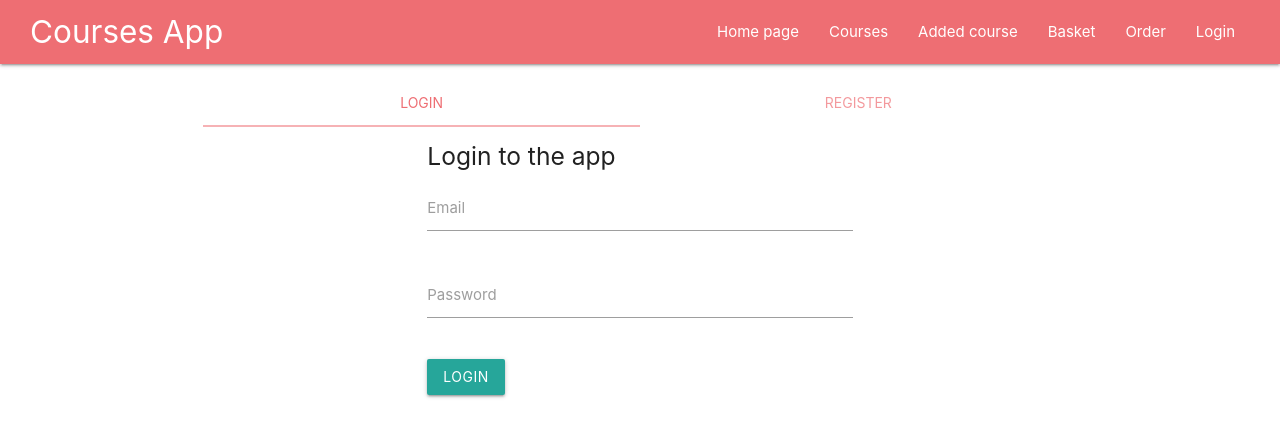
After one commit to Yurkmez/Node.js-express-MongoDB, a Node server app: page /auth/login in a window 1280 px wide. The commit adds this page. Shown: the top 437 px of the page. Run offline with Node 20, Linux system fonts and the light colour scheme; some libraries are stand-ins or nearby versions.

Commit message:
(20) commit - finished Order and done form for registration and login (login.hbs)

```diff
--- a/index.js
+++ b/index.js
@@ -10,11 +10,12 @@ const {
     allowInsecurePrototypeAccess,
 } = require('@handlebars/allow-prototype-access');
 // ____________________ Routers _____________________________________________________________
-const homeRouter = require('./routes/homeRoutes');
-const coursesRouter = require('./routes/coursesRoutes');
-const addCourseRouter = require('./routes/addCourseRoutes');
+const homeRoutes = require('./routes/homeRoutes');
+const coursesRoutes = require('./routes/coursesRoutes');
+const addCourseRoutes = require('./routes/addCourseRoutes');
 const cardRoutes = require('./routes/cardBuyRoutes');
-const orderRouters = require('./routes/orderRoutes');
+const orderRoutes = require('./routes/orderRoutes');
+const authRoutes = require('./routes/authRouters');
 // ___________________ models ______________________________
 const User = require('./models/user');
 // _________________________________________________________
@@ -63,11 +64,12 @@ app.use(async (req, res, next) => {
 // _________________ что реализуется в файле app.js (в папке public)
 // _________________ (в таком варианте мы прямо указываем метод запроса
 // _________________ fetch('/card/remove/' + id, {method: 'delete',})
-app.use('/', homeRouter);
-app.use('/courses', coursesRouter);
-app.use('/add', addCourseRouter);
+app.use('/', homeRoutes);
+app.use('/courses', coursesRoutes);
+app.use('/add', addCourseRoutes);
 app.use('/card', cardRoutes);
-app.use('/order', orderRouters);
+app.use('/order', orderRoutes);
+app.use('/auth', authRoutes);
 
 const url =
     'mongodb+srv://Yurkmez:kaplumbaga_7777@shaps.v2qkanr.mongodb.net/NewCourses';
--- a/models/order.js
+++ b/models/order.js
@@ -23,7 +23,7 @@ const orderSchema = new Schema({
     },
     date: {
         type: Date,
-        default: Date.new,
+        default: Date.now,
     },
 });
 
--- a/public/app.js
+++ b/public/app.js
@@ -11,7 +11,19 @@ const toCurrency = (price) => {
 document.querySelectorAll('.price').forEach((node) => {
     node.textContent = toCurrency(node.textContent);
 });
-// _________________________________
+// _____ Форматирование вывода даты ___________
+const toDate = (date) => {
+    return new Intl.DateTimeFormat('en-US', {
+        day: '2-digit',
+        month: 'long',
+        year: 'numeric',
+        hour: '2-digit',
+        minute: '2-digit',
+    }).format(new Date(date));
+};
+document.querySelectorAll('.date').forEach((node) => {
+    node.textContent = toDate(node.textContent);
+});
 
 // Здесь мы отправляем к-ду на удаление карточки из корзины
 // Находим, где есть селектор с id card
@@ -81,3 +93,8 @@ if ($card) {
         }
     });
 }
+
+// https://materializecss.com/tabs.html (Initialization tabs in
+// login.hbs)
+// var instance = M.Tabs.init(el, options);
+instance = M.Tabs.init(document.querySelectorAll('.tabs'));
--- a/public/index.css
+++ b/public/index.css
@@ -4,7 +4,10 @@
 .price {
     font-size: 2rem;
 }
-
+/* login.hbs */
+.auth {
+    padding-top: 1rem;
+}
 /* course.hbs */
 .course {
     max-width: 300px;
--- /dev/null
+++ b/routes/authRouters.js
@@ -0,0 +1,12 @@
+const { Router } = require('express');
+
+const router = Router();
+
+router.get('/login', async (req, res) => {
+    res.render('auth/login', {
+        title: 'Authorization',
+        isLogin: true,
+    });
+});
+
+module.exports = router;
--- a/routes/orderRoutes.js
+++ b/routes/orderRoutes.js
@@ -18,7 +18,7 @@ router.get('/', async (req, res) => {
             orders: orders.map((item) => {
                 return {
                     ...item._doc,
-                    ...item.courses.reduce((total, current) => {
+                    price: item.courses.reduce((total, current) => {
                         return (total += current.count * current.course.price);
                     }, 0),
                 };
--- /dev/null
+++ b/views/auth/login.hbs
@@ -0,0 +1,94 @@
+{{! В файле app.js папки public  мы должны инициализировать
+эти tabs }}
+<div class='auth'>
+    <div class='row'>
+        <div class='col s12'>
+            <ul class='tabs'>
+                <li class='tab col s6'><a
+                        class='active'
+                        href='#login'
+                    >Login</a></li>
+                <li class='tab col s6'><a href='#register'>Register</a></li>
+            </ul>
+        </div>
+        <div id='login' class='col s6 offset-s3'>
+            <h5>Login to the app</h5>
+            <form action='/add' method='POST'>
+                <div class='input-field'>
+                    <input
+                        id='email'
+                        type='email'
+                        name='email'
+                        class='validate'
+                        required
+                    />
+                    <label for='email'>Email</label>
+                    <span class='helper-text' data-error='Enter email'></span>
+                </div>
+                <div class='input-field'>
+                    <input
+                        id='password'
+                        type='password'
+                        name='password'
+                        class='validate'
+                        required
+                    />
+                    <label for='password'>Password</label>
+                    <span
+                        class='helper-text'
+                        data-error='Enter password'
+                    ></span>
+                </div>
+
+                <button type='submit' class='btn btn-primary'>Login</button>
+            </form>
+
+        </div>
+        <div id='register' class='col s6 offset-s3'>
+            <h5>Register</h5>
+            <form action='/add' method='POST'>
+                <div class='input-field'>
+                    <input
+                        id='emailReg'
+                        type='email'
+                        name='email'
+                        class='validate'
+                        required
+                    />
+                    <label for='emailReg'>Email</label>
+                    <span class='helper-text' data-error='Enter email'></span>
+                </div>
+                <div class='input-field'>
+                    <input
+                        id='passwordReg'
+                        type='password'
+                        name='password'
+                        class='validate'
+                        required
+                    />
+                    <label for='passwordReg'>Password</label>
+                    <span
+                        class='helper-text'
+                        data-error='Enter password'
+                    ></span>
+                </div>
+                <div class='input-field'>
+                    <input
+                        id='confirm'
+                        type='password'
+                        name='confirm'
+                        class='validate'
+                        required
+                    />
+                    <label for='confirm'>Repead password</label>
+                    <span
+                        class='helper-text'
+                        data-error='Enter password'
+                    ></span>
+                </div>
+                <button type='submit' class='btn btn-primary'>Register</button>
+            </form>
+
+        </div>
+    </div>
+</div>
--- a/views/partials/navbar.hbs
+++ b/views/partials/navbar.hbs
@@ -27,6 +27,11 @@
             {{else}}
                 <li><a href='/order'>Order</a></li>
             {{/if}}
+            {{#if isAuth}}
+                <li class='active'><a href='/auth/login#login'>Login</a></li>
+            {{else}}
+                <li><a href='/auth/login#login'>Login</a></li>
+            {{/if}}
         </ul>
     </div>
 </nav>
```
Also changed, not shown: views/order.hbs (+32 -1 lines).
